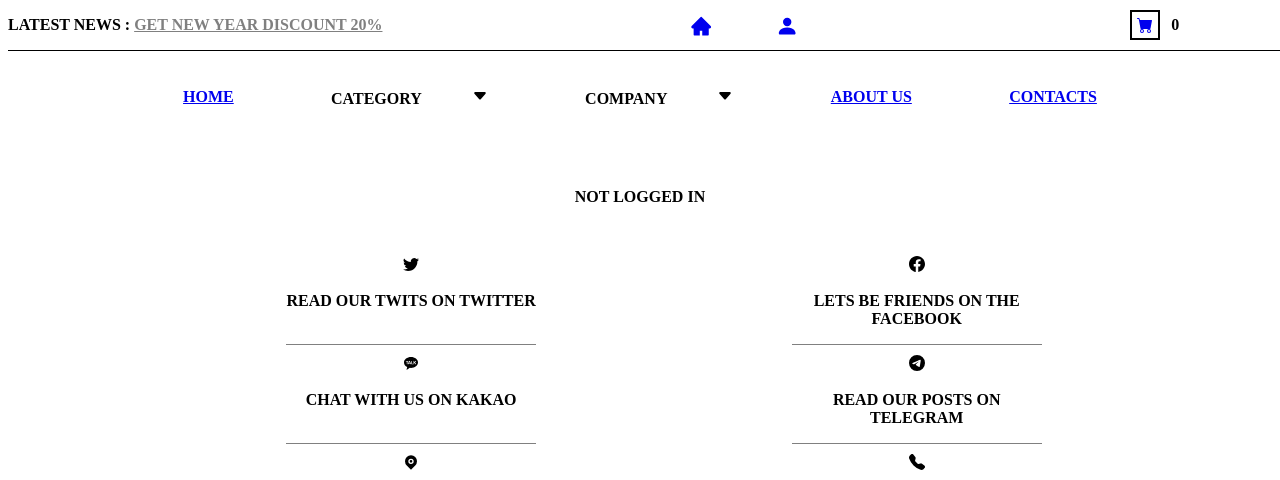
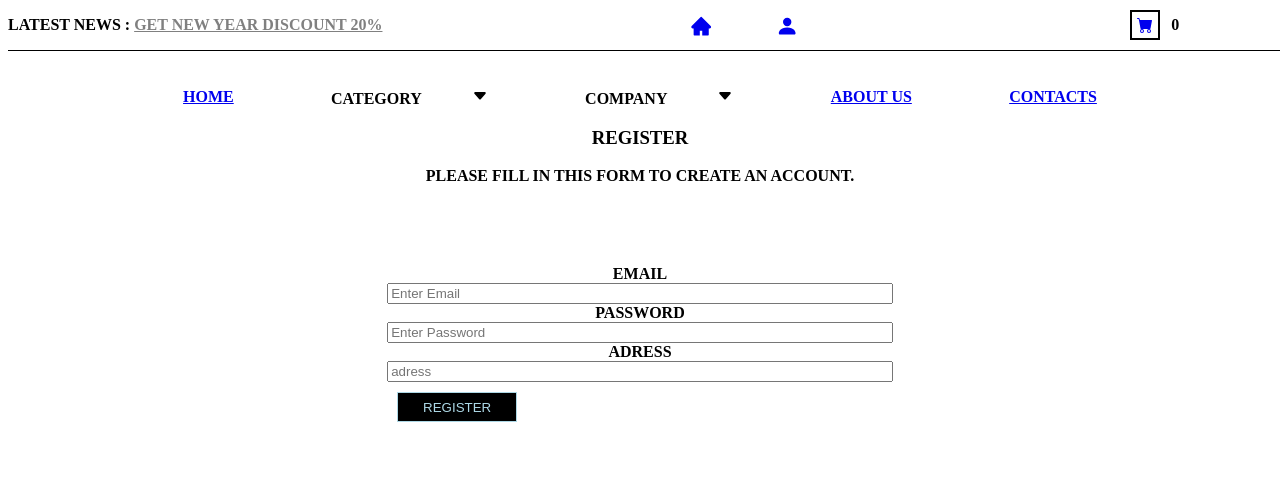
Before and after one commit to sashaTen/Furniture_E_commerce, a React (Create React App) app: page /login in a window 1280 px wide. Shown: the top 480 px of the page. Built offline with nearby package versions, Linux system fonts and the light colour scheme; no server answers; a web font is replaced by a local one.

Commit message:
created the form for the login  page

```diff
--- a/src/components/login.js
+++ b/src/components/login.js
@@ -3,7 +3,6 @@ import { accountInfo, isLogged } from "../context";
 const Login = () => {
   const personalInfo = useContext(accountInfo);
   const logged = useContext(isLogged);
-  console.log(logged);
 
   if (logged.logged) {
     return (
@@ -14,7 +13,46 @@ const Login = () => {
   }
   return (
     <>
-      <div className="loginContainer">not logged in</div>
+      <form>
+        <h3>Register</h3>
+        <p>Please fill in this form to create an account.</p>
+        <div className="loginContainer">
+          <label for="email">
+            <b>Email</b>
+          </label>
+          <input
+            type="text"
+            placeholder="Enter Email"
+            name="email"
+            id="email"
+            required
+          />
+
+          <label for="psw">
+            <b>Password</b>
+          </label>
+          <input
+            type="password"
+            placeholder="Enter Password"
+            name="psw"
+            id="psw"
+            required
+          />
+
+          <label for="adress">
+            <b>ADRESS</b>
+          </label>
+          <input type="password" placeholder="adress" name="adress" required />
+          <button
+            onClick={() => {
+              logged.setLogged(true);
+            }}
+            class="cartBuyBtn"
+          >
+            Register
+          </button>
+        </div>
+      </form>
     </>
   );
 };
--- a/src/styles.css
+++ b/src/styles.css
@@ -666,7 +666,10 @@ LOGIN
 
 .loginContainer {
   display: grid;
+  position: relative;
   margin-top: 80px;
+  width: 40%;
+  left: 30%;
 }
 /* HOVERING  AND OTHER   EFFECTS*/
 .marcosBtn:hover {
```
